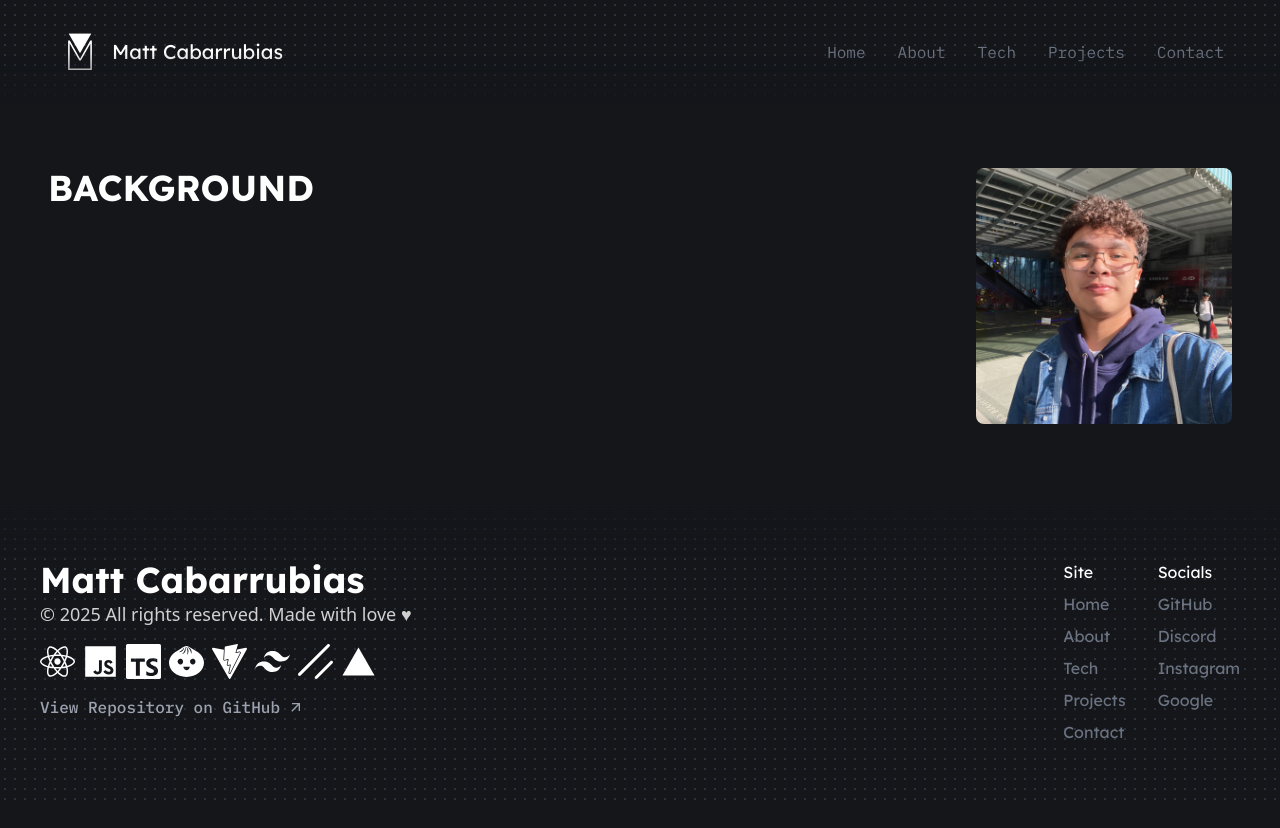
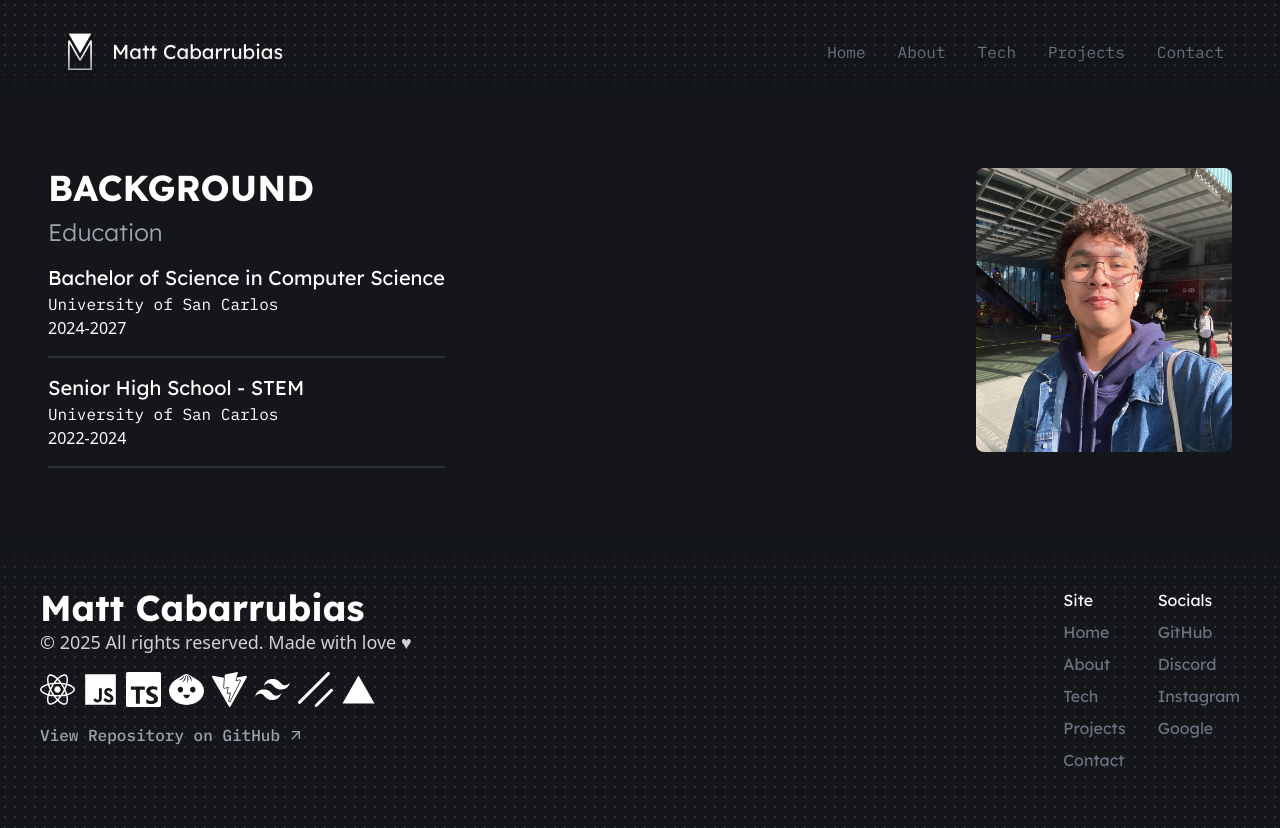
Before and after one commit to devliqht/portfolio, a React (Vite) app: page /about in a window 1280 px wide. Before the commit the page ends 800 px from the top, so only its background shows below. Built offline with nearby package versions, Linux system fonts and the light colour scheme.

Commit message:
ABOUT: add some education background

```diff
--- a/src/pages/About.tsx
+++ b/src/pages/About.tsx
@@ -1,5 +1,22 @@
 import { AnimatedContainer, BasicContainer } from "@/components/Containers"
 
+interface EducationContainerProps {
+    course?: string;
+    school?: string;
+    year?: string;
+}
+
+const EducationContainer: React.FC<EducationContainerProps> = ({course, school, year}) => {
+    return (
+        <div className="flex flex-col py-4 border-[var(--dblue-ll)] border-b-2">
+            <h1 className="text-white text-xl lexend-deca-400">{course}</h1>
+            <p className="text-white text-justify md:text-left ibm-plex-mono-regular">
+                {school}
+            </p>
+            <h4 className="text-white text-md">{year}</h4>
+        </div>
+    );
+}
 const About = () => {
     return (
         <div className="h-full flex flex-col justify-center md:items-center p-4 md:p-6">
@@ -10,6 +27,10 @@ const About = () => {
                     <h3 className="text-2xl md:text-4xl text-[var(--white)] lexend-deca-700 mb-2 md:text-left w-full" id="about">
                         BACKGROUND
                     </h3>
+                    <h2 className="text-2xl text-gray-400 lexend-deca-300">Education</h2>
+                    <EducationContainer course="Bachelor of Science in Computer Science" school="University of San Carlos" year="2024-2027"></EducationContainer>
+                    <EducationContainer course="Senior High School - STEM" school="University of San Carlos" year="2022-2024"></EducationContainer>
+
                     </div>
                     <img src="/me.png" alt="Me" className="w-32 md:w-64 h-auto rounded-lg mb-4" />
                 </div>
```
